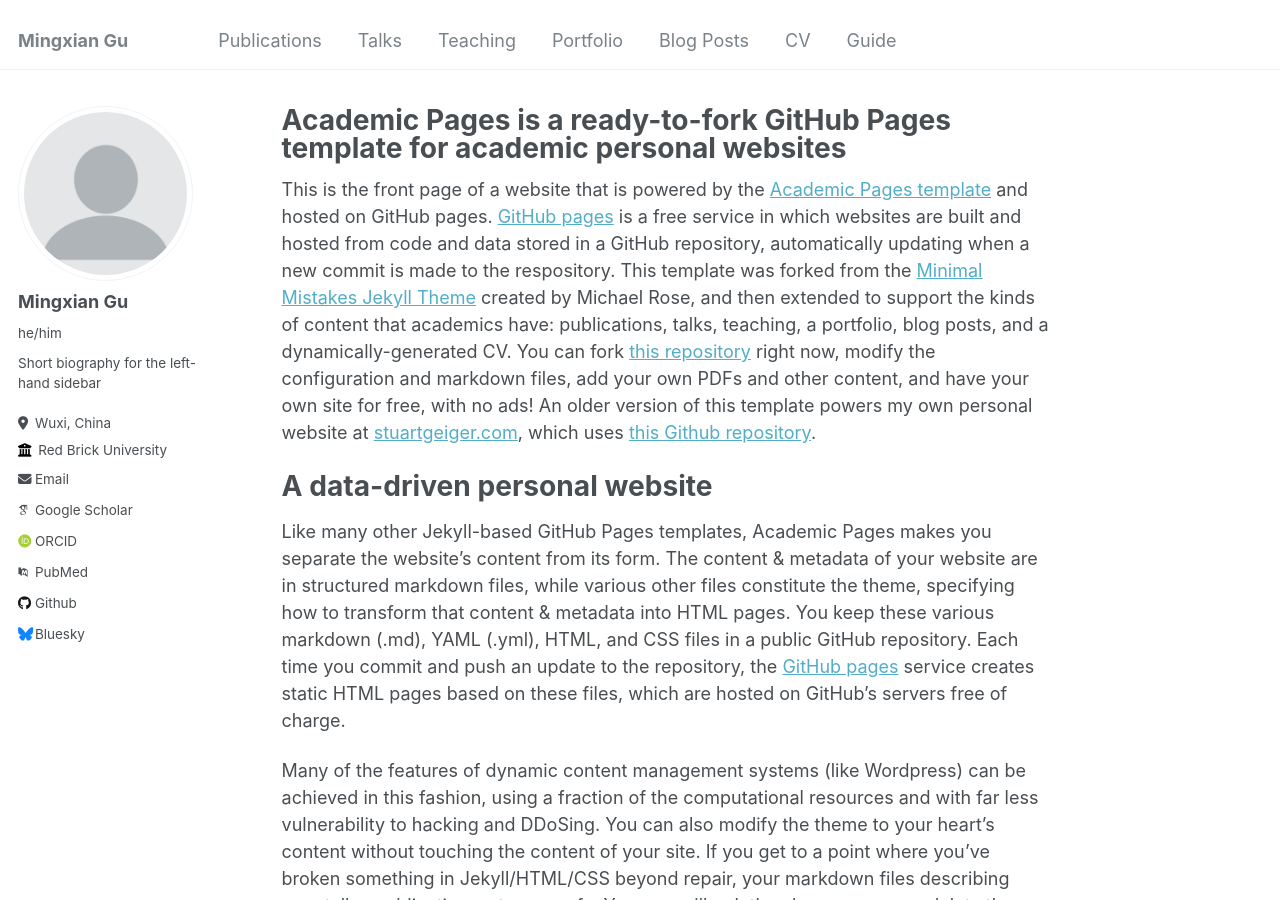
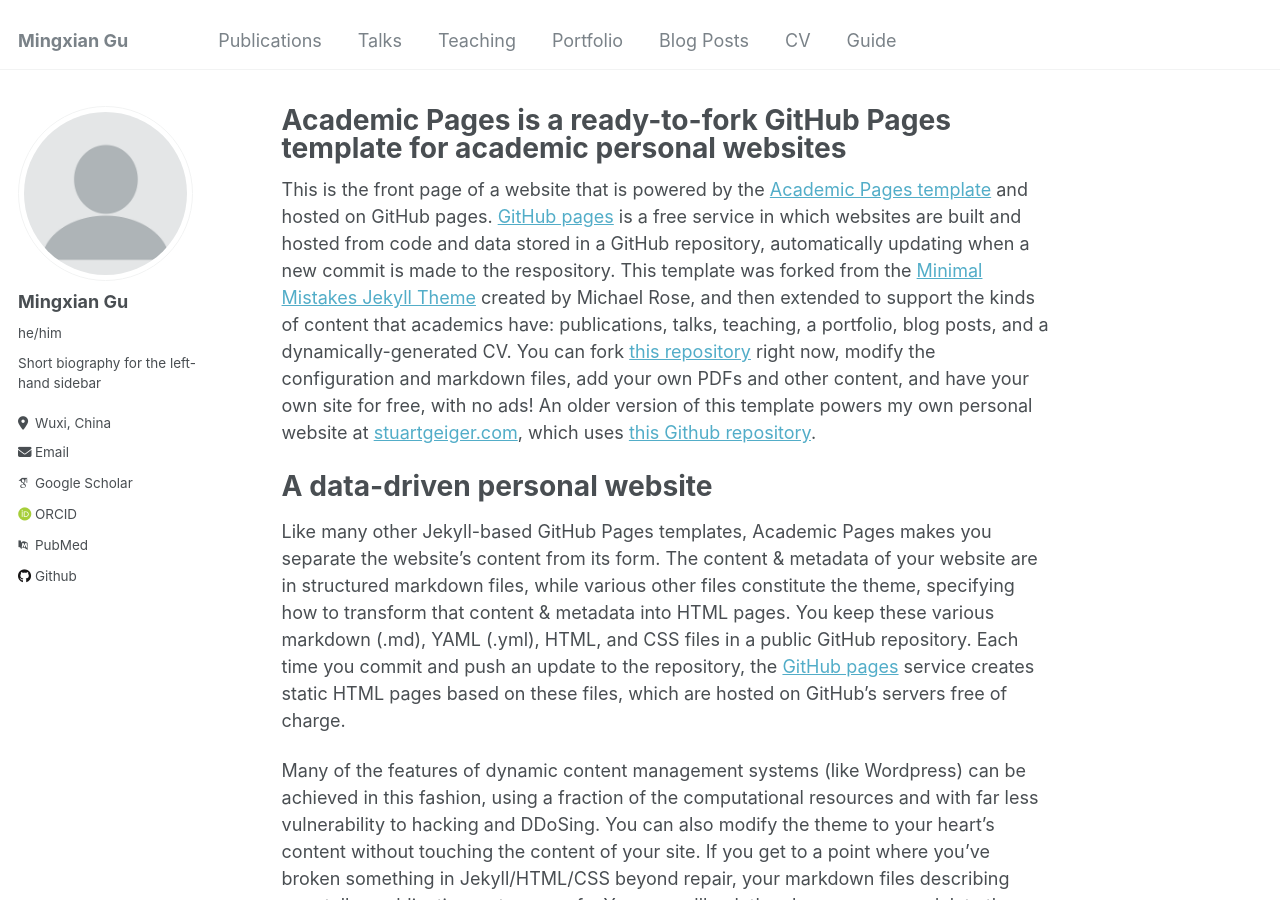
Before and after one commit to 0x7C08/0x7C08.github.io, a Jekyll site: the page built from _pages/about.md, in a window 1280 px wide and 900 px high. Built offline with Jekyll 4.4.1, drawn with Linux system fonts in a browser that asks for light colours; some web fonts are replaced.

Commit message:
Update _config.yml

```diff
--- a/_config.yml
+++ b/_config.yml
@@ -26,7 +26,7 @@
   pronouns         : "he/him"
   bio              : "Short biography for the left-hand sidebar"
   location         : "Wuxi, China"
-  employer         : "Red Brick University"
+  employer         : # "Red Brick University"
   uri              : # URL
   email            : "gumingxian@stu.jiangnan.edu.cn"
 
@@ -48,7 +48,7 @@
   stackoverflow    : # User number or user number and name (i.e., use "1" or "1/jeff-atwood")
 
   # Social media
-  bluesky          : "bsky.app" # Replace this with you Bluesky username
+  bluesky          : # "bsky.app" Replace this with you Bluesky username
   facebook         : # Username
   flickr           : # Username
   foursquare       : # Username
```
